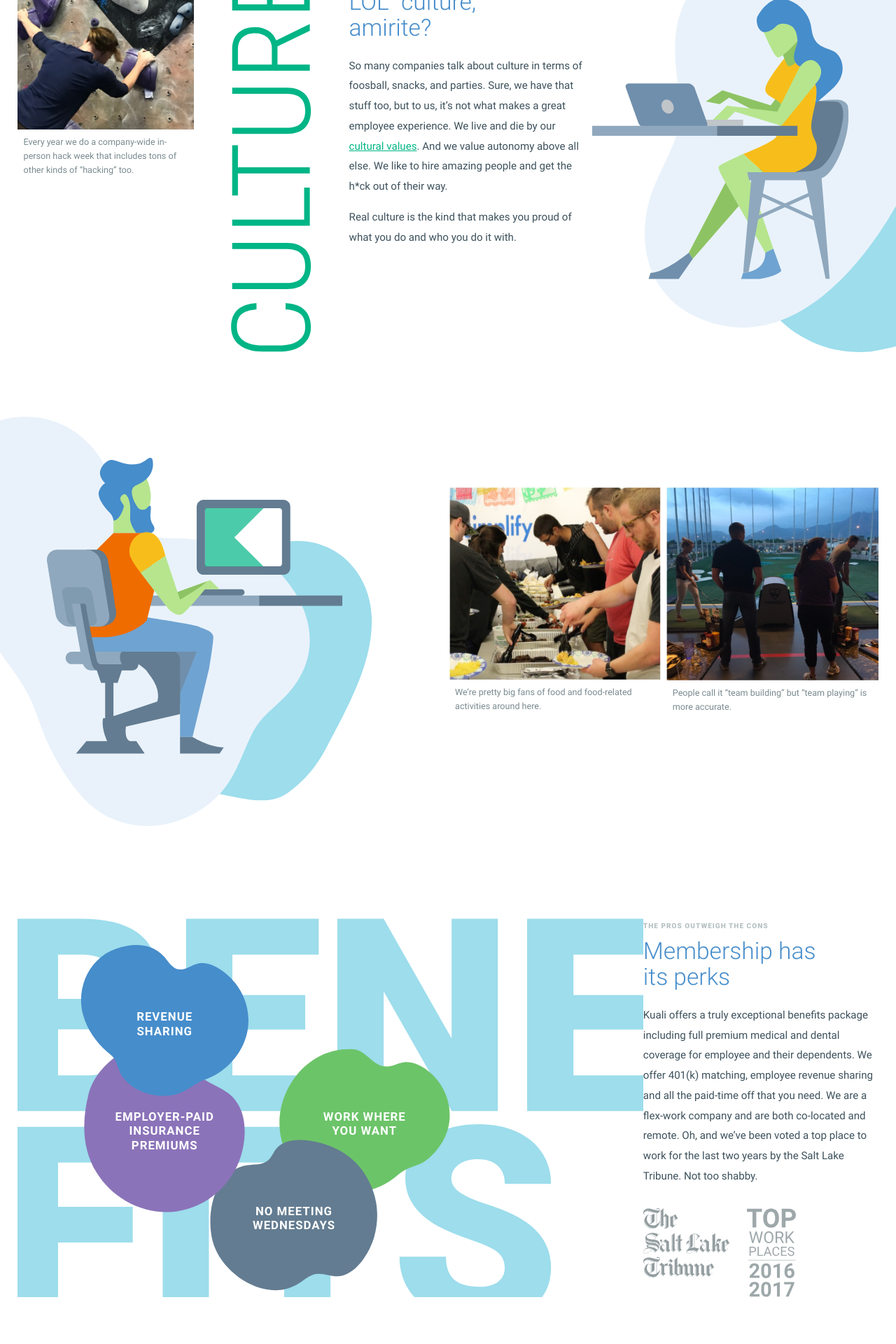
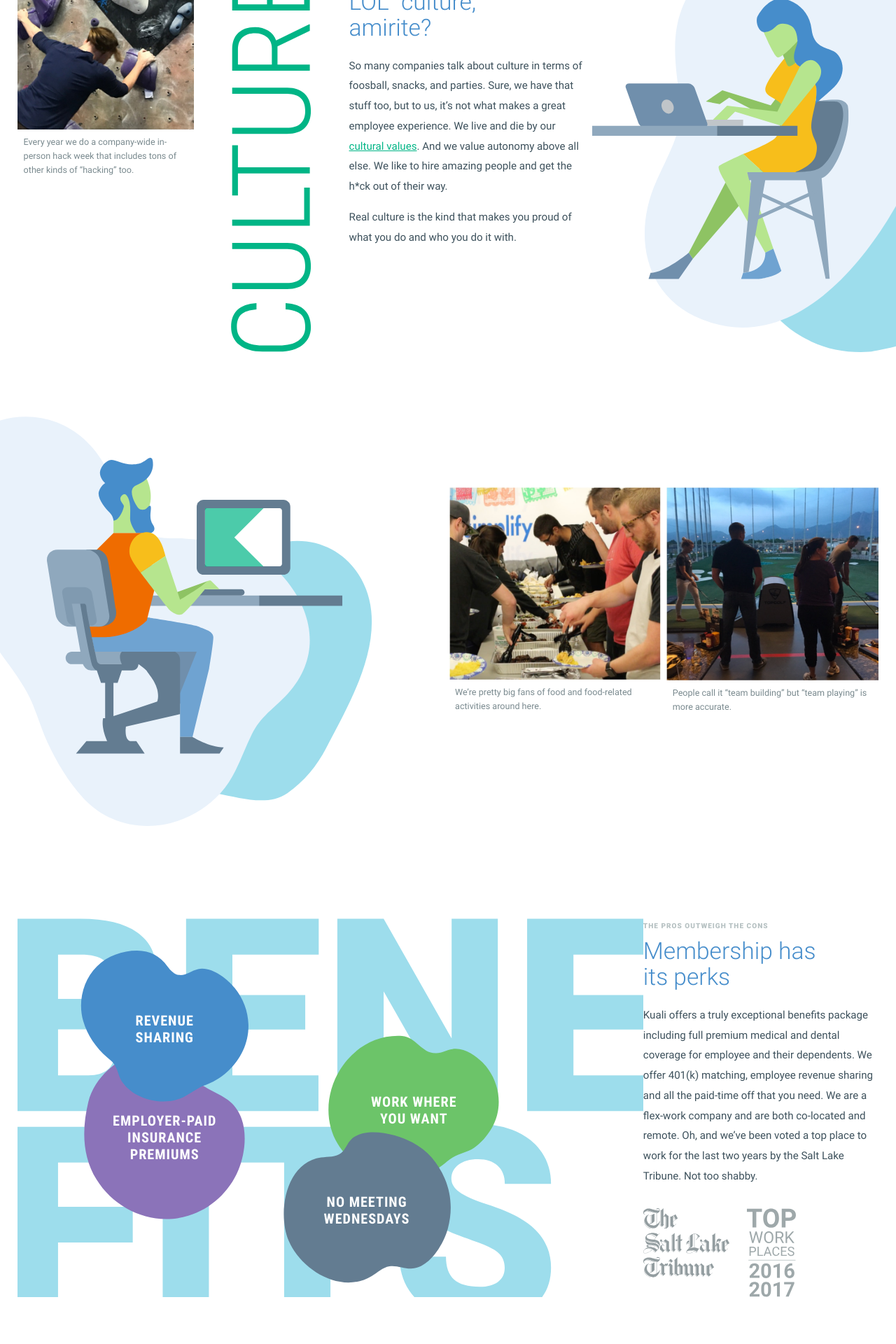
Before and after one commit to KualiCo/kuali-jobs, a Jekyll site: the page built from index.html, in a window 1280 px wide. Shown: the part 758-2678 px from the top of the page at 70% size. Built offline with Jekyll 4.4.1, drawn with Linux system fonts in a browser that asks for light colours.

Commit message:
changing relative paths in CSS

```diff
--- a/_sass/custom.scss
+++ b/_sass/custom.scss
@@ -72,7 +72,7 @@
   }
 
   &-bg {
-    background: url('/img/desk-workers.svg') no-repeat left 12rem, url('/img/bubbles.svg') no-repeat right 25rem;
+    background: url('../img/desk-workers.svg') no-repeat left 12rem, url('../img/bubbles.svg') no-repeat right 25rem;
     background-size: auto, 1050px;
     min-height: 65rem;
     margin: 0 auto -25rem;
@@ -205,7 +205,7 @@
   .desk-gal {
     right: 5rem;
     top: 5rem;
-    background: url('/img/desk-gal-avocado-1.svg') no-repeat right 5rem top 10rem, url('/img/desk-gal-avocado-2.svg') no-repeat right 0 bottom 25rem;
+    background: url('../img/desk-gal-avocado-1.svg') no-repeat right 5rem top 10rem, url('../img/desk-gal-avocado-2.svg') no-repeat right 0 bottom 25rem;
   }
 }
 
@@ -213,14 +213,14 @@
   .desk-guy {
     bottom: 5rem;
     left: 5rem;
-    background: url('/img/desk-guy-avocado-1.svg') no-repeat left 2rem top 13rem, url('/img/desk-guy-avocado-2.svg') no-repeat right 15rem bottom 12rem;
+    background: url('../img/desk-guy-avocado-1.svg') no-repeat left 2rem top 13rem, url('../img/desk-guy-avocado-2.svg') no-repeat right 15rem bottom 12rem;
   }
 }
 
 .benefits {
   &-list {
     flex-grow: 2;
-    background: url('/img/benefits.svg') no-repeat left top;
+    background: url('../img/benefits.svg') no-repeat left top;
     position: relative;
 
     &-bubble {
@@ -231,32 +231,32 @@
       background-position: center center;
 
       &.revenue {
-        background-image: url('/img/bubble-blue.svg');
+        background-image: url('../img/bubble-blue.svg');
         left: 16rem;
         top: 13rem;
       }
 
       &.insurance {
-        background-image: url('/img/bubble-purple.svg');
+        background-image: url('../img/bubble-purple.svg');
         left: 16rem;
         top: 30rem;
       }
 
       &.meetings {
-        background-image: url('/img/bubble-gray.svg');
-        left: 38rem;
-        top: 46rem;
+        background-image: url('../img/bubble-gray.svg');
+        right: 38rem;
+        bottom: 10rem;
       }
 
       &.location {
-        background-image: url('/img/bubble-green.svg');
-        left: 50rem;
-        top: 30rem;
+        background-image: url('../img/bubble-green.svg');
+        right: 30rem;
+        bottom: 27rem;
       }
     }
 
     h3 {
-      font-size: 2rem;
+      font-size: 2.4rem;
       letter-spacing: 1px;
       color: $white;
       text-transform: uppercase;
--- a/index.html
+++ b/index.html
@@ -56,7 +56,7 @@
 </section>
 
 <section id="benefits" class="benefits section constrain">
-  <div class="benefits-list">
+  <div class="benefits-list condensed">
     <div class="benefits-list-bubble location">
       <h3>Work where you want</h3>
     </div>
```
